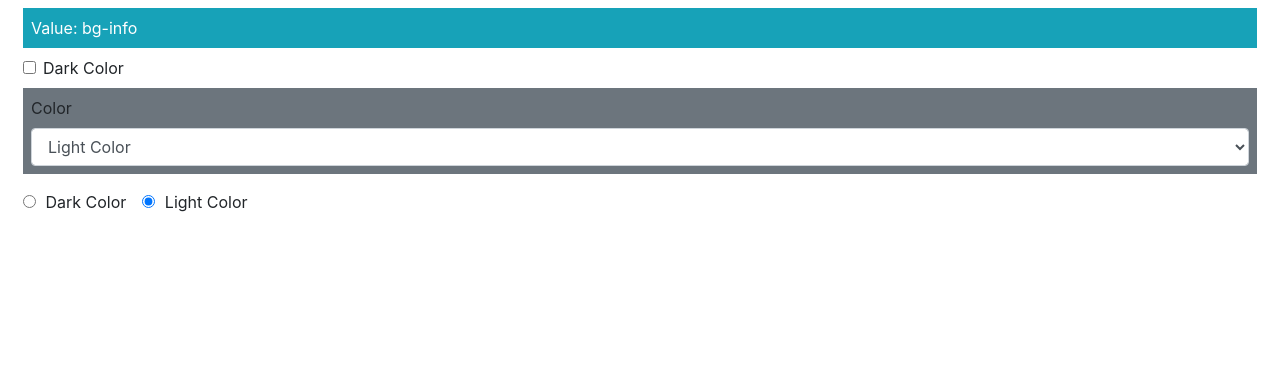
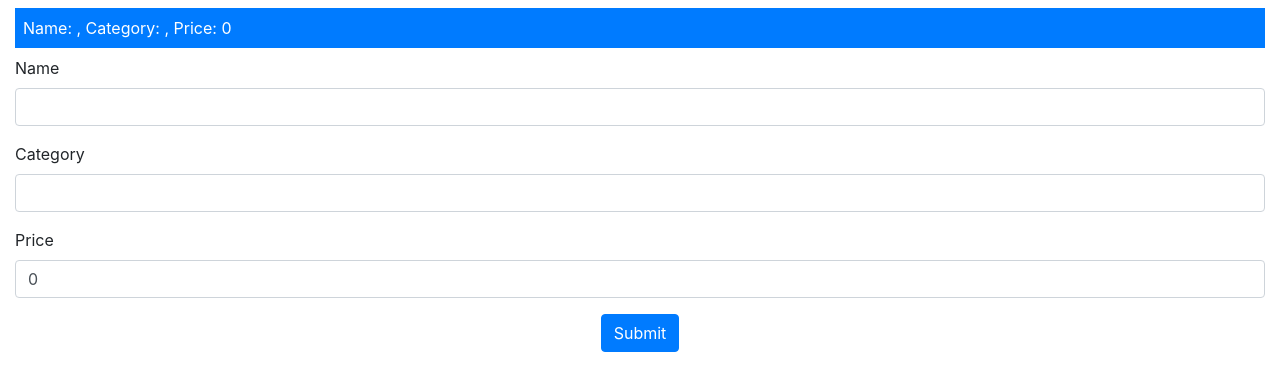
Before and after one commit to huzaifah/myvueproject, a Vue app in the folder templatesanddata/: page / in a window 1280 px wide. Shown: the top 390 px of the page. Built offline with nearby package versions, Linux system fonts and the light colour scheme.

Commit message:
Added form validation

```diff
--- /dev/null
+++ b/templatesanddata/src/components/FormValidate.vue
@@ -0,0 +1,43 @@
+<template>
+    <div class="container-fluid">
+        <div class="btn-primary text-white my-2 p-2">
+            Name: {{ name }}, Category: {{ category }}, Price: {{ price }}
+        </div>
+
+        <form v-on:submit.prevent="handleSubmit">
+            <div class="form-group">
+                <label>Name</label>
+                <input v-model="name" class="form-control" />
+            </div>
+            <div class="form-group">
+                <label>Category</label>
+                <input v-model="category" class="form-control" />
+            </div>
+            <div class="form-group">
+                <label>Price</label>
+                <input type="number" v-model.number="price" class="form-control" />
+            </div>
+            <div class="text-center">
+                <button class="btn btn-primary" type="submit">Submit</button>
+            </div>
+        </form>
+    </div>
+</template>
+
+<script>
+export default {
+    name: "MyComponent",
+    data: function() {
+        return {
+            name: "",
+            category: "",
+            price: 0
+        }
+    },
+    methods: {
+        handleSubmit() {
+            console.log(`FORM SUBMITTED: ${this.name} ${this.category} ${this.price}`);
+        }
+    }
+}
+</script>
--- a/templatesanddata/src/main.js
+++ b/templatesanddata/src/main.js
@@ -14,7 +14,8 @@ import Vue from 'vue'
 //import Page from './components/EventModelForm5.vue';
 //import Page from './components/EventModelForm6.vue';
 //import Page from './components/EventModelForm7.vue';
-import Page from './components/EventModelForm8.vue';
+//import Page from './components/EventModelForm8.vue';
+import Page from './components/FormValidate.vue';
 import "bootstrap/dist/css/bootstrap.min.css";
 
 Vue.config.productionTip = false
```
Also changed, not shown: templatesanddata/src/validationRules.js (added).
